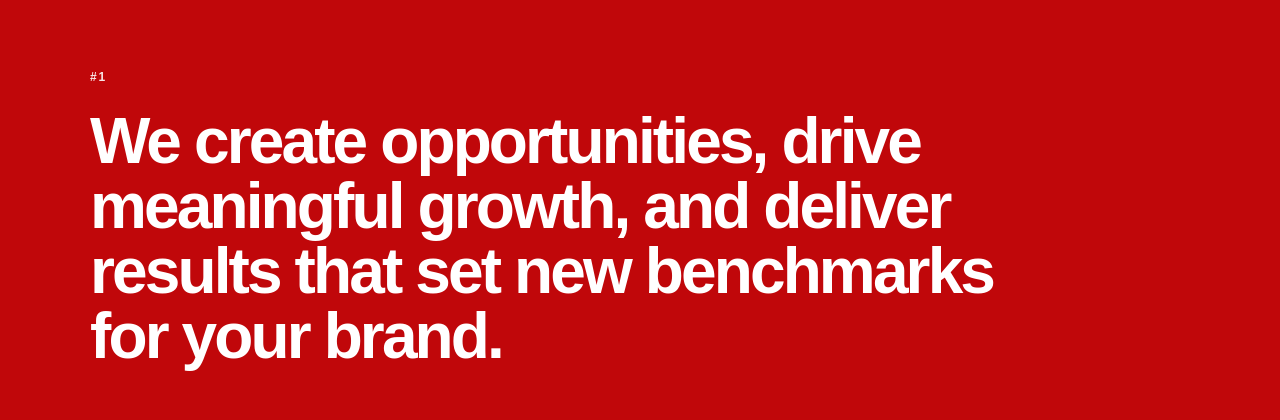
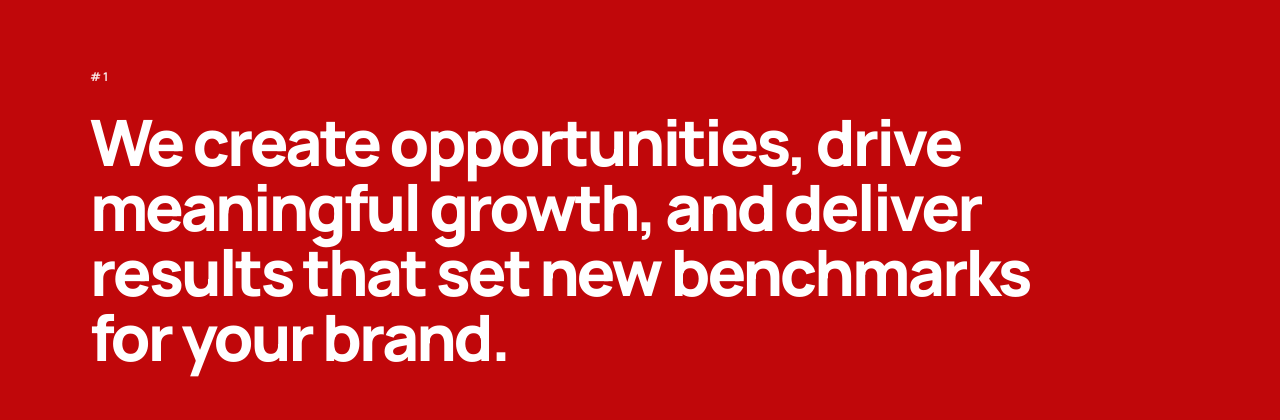
Before and after one commit to salanidigital/Salani_digital, a React (Vite) app: page / in a window 1280 px wide. Shown: the part 815-1235 px from the top of the page. Built offline with nearby package versions, Linux system fonts and the light colour scheme; a web font is replaced by a local one.

Commit message:
Change font-family to 'Manrope' in globals.css
Updated font-family to 'Manrope' for consistency.

```diff
--- a/src/styles/globals.css
+++ b/src/styles/globals.css
@@ -598,7 +598,7 @@ button {
 .about-vanta .eyebrow {
     display: block;
     margin: 0 0 24px;
-    font-family:sans-serif;
+    font-family:"Manrope",sans-serif;
     font-size: 12px;
     font-weight: 700;
     line-height: 1.2;
@@ -611,7 +611,7 @@ button {
     width: 100%;
     max-width: 950px;
     margin: 0;
-    font-family:sans-serif;
+    font-family:"Manrope",sans-serif;
     font-size: clamp(2.5rem, 5vw, 4.8rem);
     font-weight: 800;
     line-height: 1.02;
```
